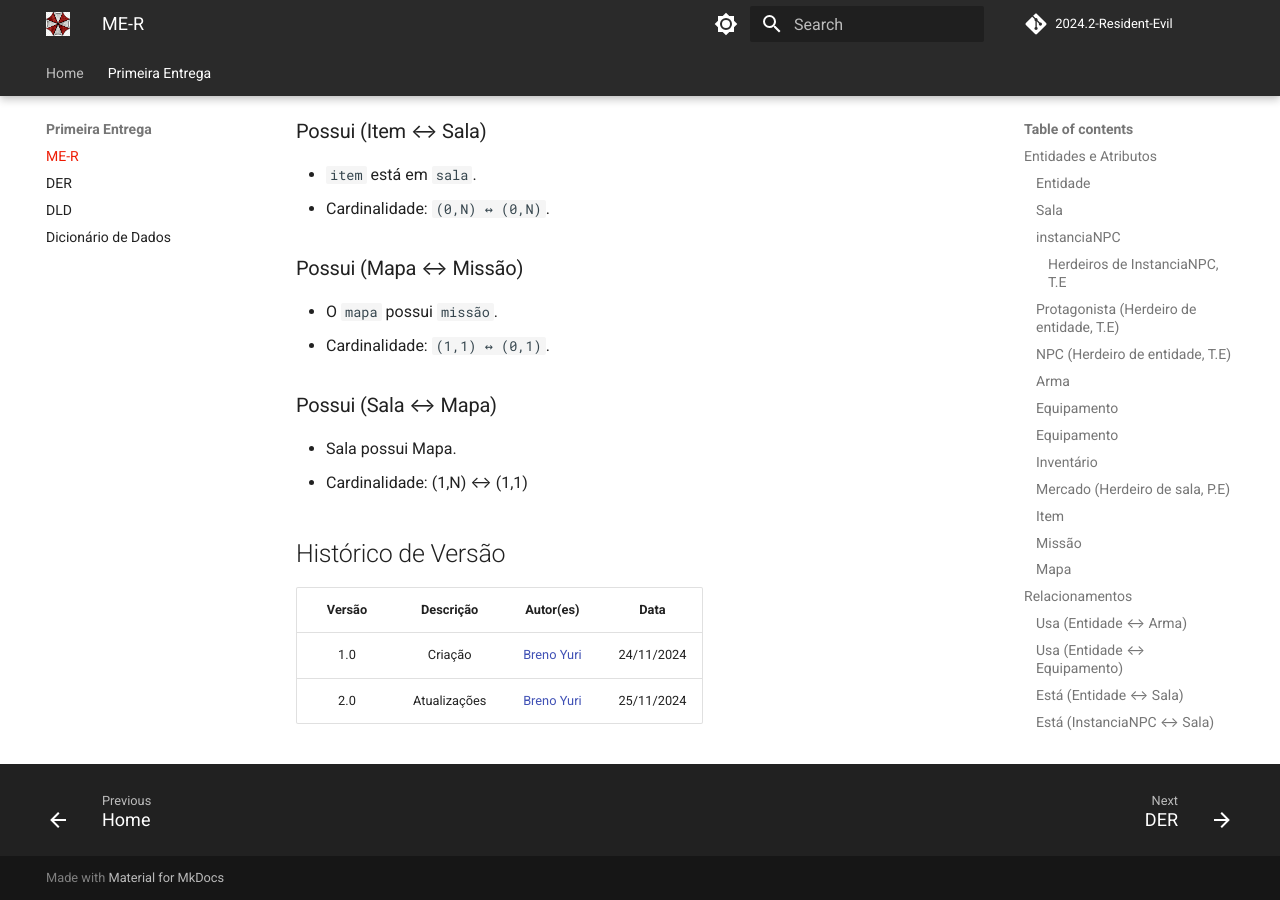
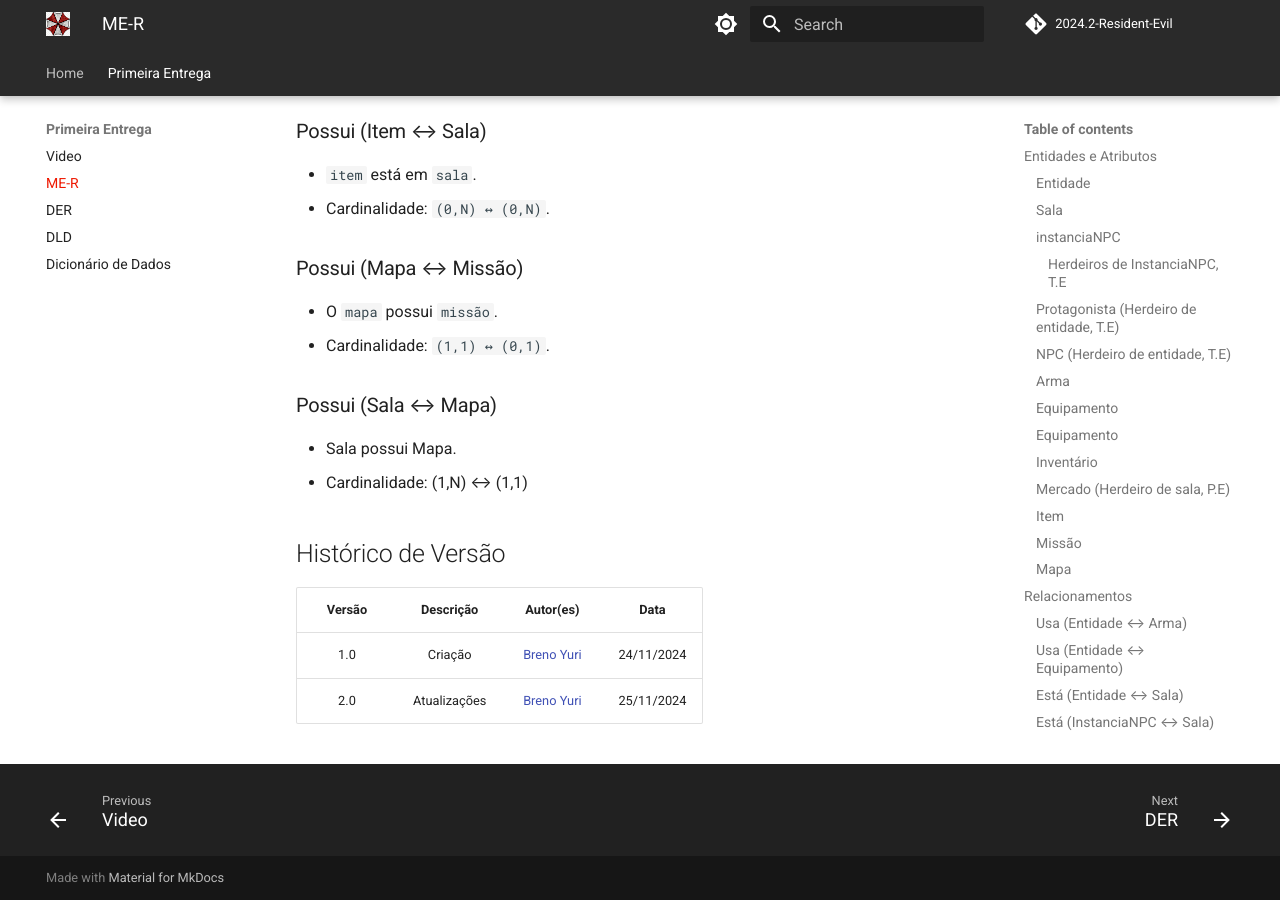
Before and after one commit to SBD1/2024.2-Resident-Evil, an MkDocs documentation site: the page built from docs/entrega1/ME-R.md, in a window 1280 px wide and 900 px high, scrolled down 4096 px. Built offline with MkDocs 1.6.1 and Material for MkDocs 9.7.7, drawn with Linux system fonts in a browser that asks for light colours; comment, search, counter and statistics services are not loaded.

Commit message:
correção video

```diff
--- a/mkdocs.yml
+++ b/mkdocs.yml
@@ -5,6 +5,7 @@ repo_name: 2024.2-Resident-Evil
 nav:
   - Home: index.md
   - "Primeira Entrega":
+    - "Video": entrega1/video.md
     - "ME-R": entrega1/ME-R.md
     - "DER": entrega1/DER.md
     - "DLD": entrega1/DLD.md
```
